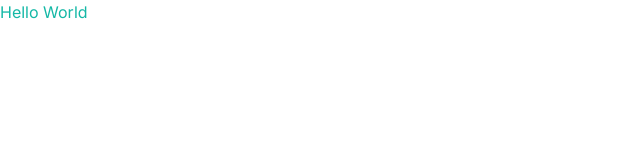
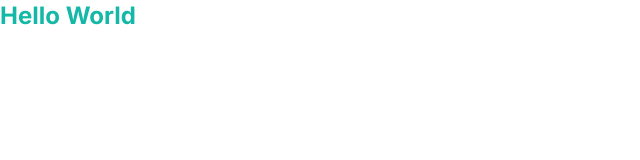
Before and after one commit to demetgas/travelApp, a Next.js app: page / in a window 1280 px wide. Shown: the top 160 px of the page, without its empty margins (0-640 px from the left). Built offline with nearby package versions, Linux system fonts and the light colour scheme.

Commit message:
Update page.tsx

```diff
--- a/app/page.tsx
+++ b/app/page.tsx
@@ -1,3 +1,3 @@
 export default function Home() {
-  return <h1 className="text-bold text-teal-500">Hello World</h1>;
+  return <h1 className="font-bold text-teal-500 text-2xl">Hello World</h1>;
 }
```
